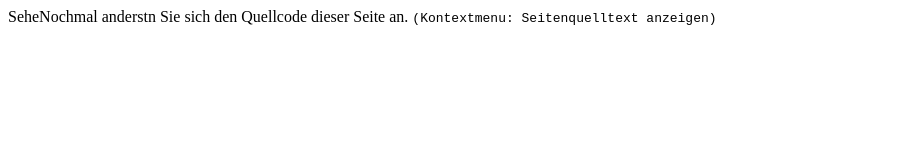
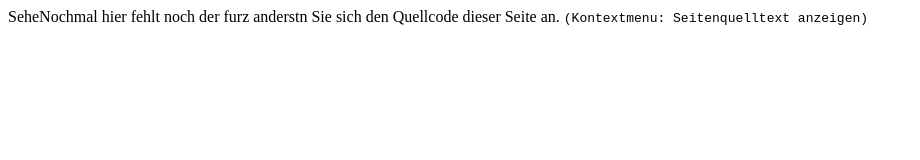
Before and after one commit to Leeeeeevin/Website, a plain HTML site: page index.html in a window 1280 px wide. Shown: the whole page, without its empty margins (0-920 px from the left). Drawn offline with Linux system fonts and the light colour scheme.

Commit message:
Adding some words to the text

```diff
--- a/index.html
+++ b/index.html
@@ -6,7 +6,7 @@
   </head>
   <body>
     <!-- Sichtbarer Dokumentinhalt im body -->
-    <p>SeheNochmal anderstn Sie sich den Quellcode dieser Seite an.
+    <p>SeheNochmal hier fehlt noch der furz  anderstn Sie sich den Quellcode dieser Seite an.
       <kbd>(Kontextmenu: Seitenquelltext anzeigen)</kbd></p>
   </body>
 </html>
```
